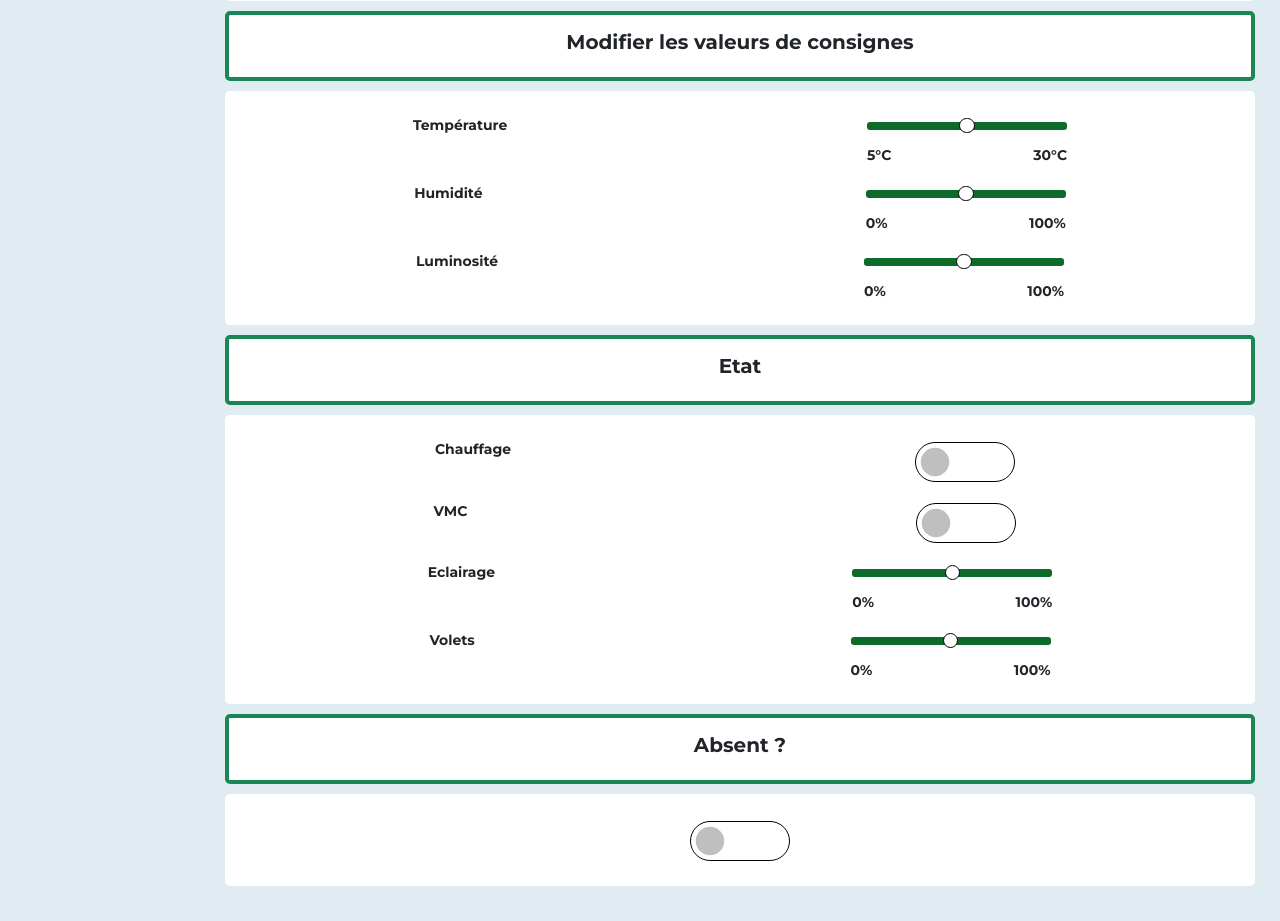
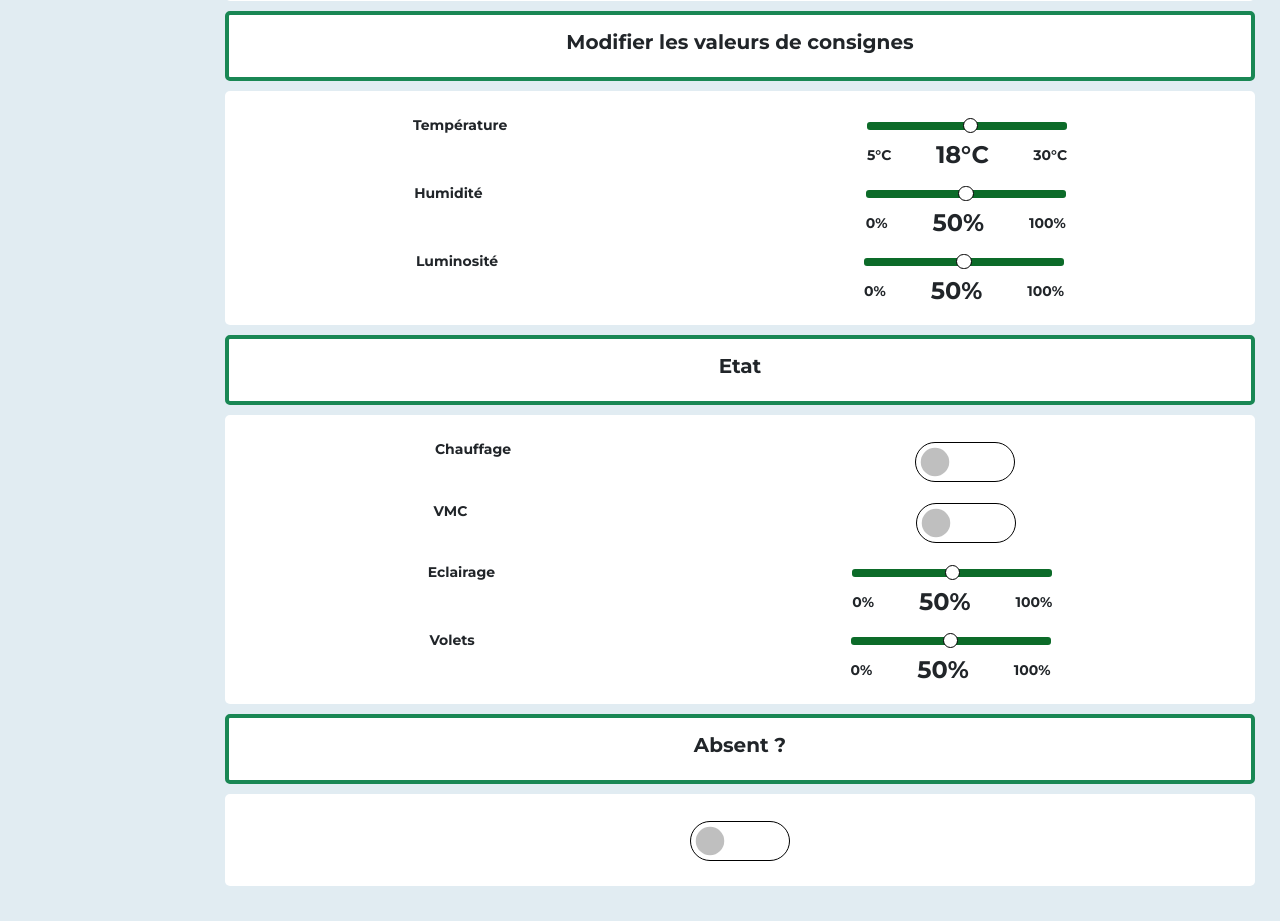
Before and after one commit to abdelkarim-jouidri/B-BHome, a PHP site: page /azize.html in a window 1280 px wide. Shown: the part 254-1175 px from the top of the page. Run offline with PHP 8.4, Linux system fonts and the light colour scheme; some libraries are stand-ins or nearby versions.

Commit message:
add values of ranges with js

```diff
--- a/azize.css
+++ b/azize.css
@@ -68,7 +68,7 @@ input[type=range]::-webkit-slider-runnable-track {
 }
 
 input[type=range]::-webkit-slider-thumb {
-   content:'c';
+
   -webkit-appearance: none;
     border: 1px solid black;
     height: 1.1em;
--- a/azize.html
+++ b/azize.html
@@ -87,10 +87,15 @@
           <div class="margin-right-120 fw-bold">Température  </div>
           <div class="range" id="temperatue">
             <!-- <span id="rs-bullet" class="rs-label">0</span> -->
-            <input id="input-temperature" type="range" class="form-range" value="" id="customRange1" min="0" max="30" />
+            <input  type="range" value="18" class="form-range slider"  id="input-temperature" min="5" max="30" />
+
+
 
             <datalist id="values">
               <option class="fw-bold" value="0" label="5°C"></option>
+
+              <div class="text-cente fw-bold fs-4" id="temperature-value"></div>
+
               <option class="fw-bold" value="30" label="30°C"></option>
             </datalist>
 
@@ -102,9 +107,13 @@
       <div class="humidite p-2 d-flex justify-content-around align-item-center">
         <div style="margin-right: 51px;" class="margin-right-120 fw-bold">Humidité  </div>
         <div class="range">
-          <input type="range" class="form-range" id="customRange1" min="0" max="100"/>
+          <input type="range" value="50" class="form-range" id="input-humidite" min="0" max="100"/>
           <datalist id="values">
+
             <option class="fw-bold" value="0" label="0%"></option>
+
+            <div class="text-cente fw-bold fs-4" id="humidite-value"></div>
+
             <option class="fw-bold" value="100" label="100%"></option>
           </datalist>
 
@@ -114,9 +123,11 @@
       <div class="luminosite p-2 d-flex justify-content-around align-item-center">
         <div class="margin-right-120 fw-bold">Luminosité  </div>
         <div class="range">
-          <input type="range" class="form-range" id="customRange1" min="0" max="100"/>
+          <input type="range" class="form-range" value="50" id="input-luminosite" min="0" max="100"/>
           <datalist id="values">
+
             <option class="fw-bold" value="0" label="0%"></option>
+            <div class="text-cente fw-bold fs-4" id="luminosite-value"></div>
             <option class="fw-bold" value="100" label="100%"></option>
           </datalist>
         </div>
@@ -147,9 +158,10 @@
       <div class="Eclairage p-2 d-flex justify-content-around align-item-center">
         <div style="margin-right: -2px;" class="margin-right-114 fw-bold">Eclairage  </div>
         <div class="range ">
-          <input type="range" class="form-range" id="customRange1" min="0" max="100"/>
+          <input type="range" class="form-range" value="50" id="input-eclairage" min="0" max="100"/>
           <datalist id="values">
             <option class="fw-bold" value="0" label="0%"></option>
+            <div class="text-cente fw-bold fs-4" id="eclairage-value"></div>
             <option class="fw-bold" value="100" label="100%"></option>
           </datalist>
         </div>
@@ -158,9 +170,10 @@
       <div class="Volets p-2 d-flex justify-content-around align-item-center">
         <div style="margin-right: 13px;" class="margin-right-114 fw-bold">Volets  </div>
         <div class="range ">
-          <input type="range" class="form-range" id="customRange1" min="0" max="100"/>
+          <input type="range" class="form-range" value="50" id="input-volets" min="0" max="100"/>
           <datalist id="values">
             <option class="fw-bold" value="0" label="0%"></option>
+            <div class="text-cente fw-bold fs-4" id="volets-value"></div>
             <option class="fw-bold" value="100" label="100%"></option>
           </datalist>
         </div>
@@ -187,11 +200,50 @@
 
   <script>
  $(document).ready(function(){
-//   $('#range').change(function(){
-//     var span = $('#value');
-//     span.html(this.value);
-//     span.css('left',this.value);
-// });
+//temp
+var slider_temp = document.getElementById("input-temperature");
+var value_temp = document.getElementById("temperature-value");
+
+value_temp.innerHTML = slider_temp.value+'°C';
+slider_temp.oninput = function() {
+value_temp.innerHTML = this.value+'°C';
+}
+//humidite
+var slider_humidite = document.getElementById("input-humidite");
+var value_humidite = document.getElementById("humidite-value");
+
+value_humidite.innerHTML = slider_humidite.value+'%';
+slider_humidite.oninput = function() {
+  value_humidite.innerHTML = this.value+'°C';
+}
+//luminosite
+var slider_luminosite = document.getElementById("input-luminosite");
+var value_luminosite = document.getElementById("luminosite-value");
+
+value_luminosite.innerHTML = slider_luminosite.value+'%';
+slider_luminosite.oninput = function() {
+  value_luminosite.innerHTML = this.value+'°C';
+}
+//eclairage
+var slider_eclairage = document.getElementById("input-eclairage");
+var value_eclairage = document.getElementById("eclairage-value");
+
+value_eclairage.innerHTML = slider_eclairage.value+'%';
+slider_eclairage.oninput = function() {
+  value_eclairage.innerHTML = this.value+'°C';
+}
+
+//volets
+
+var slider_volets = document.getElementById("input-volets");
+var value_volets = document.getElementById("volets-value");
+
+value_volets.innerHTML = slider_volets.value+'%';
+slider_volets.oninput = function() {
+  value_volets.innerHTML = this.value+'°C';
+}
+
+
 })
   </script>
 </body>
```
